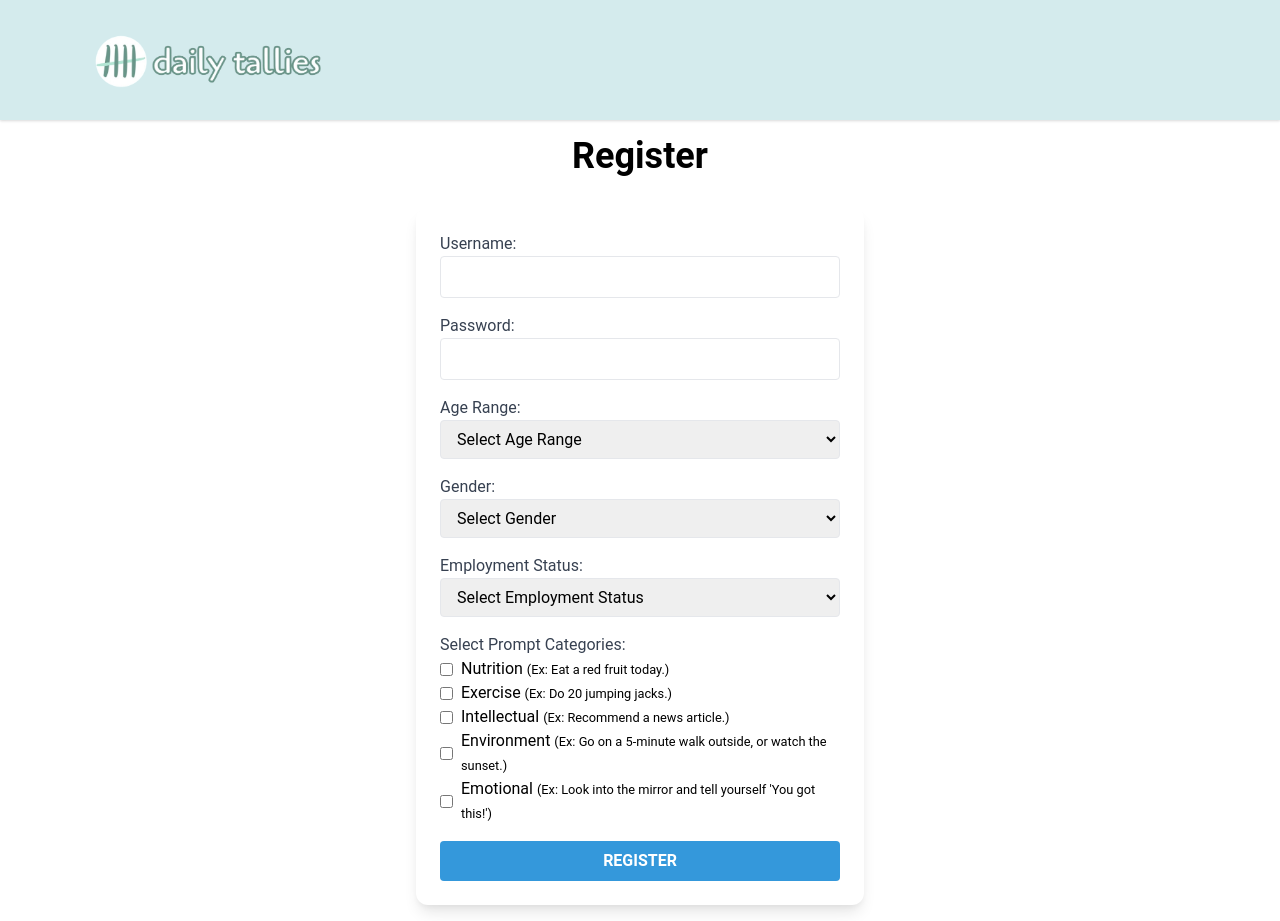
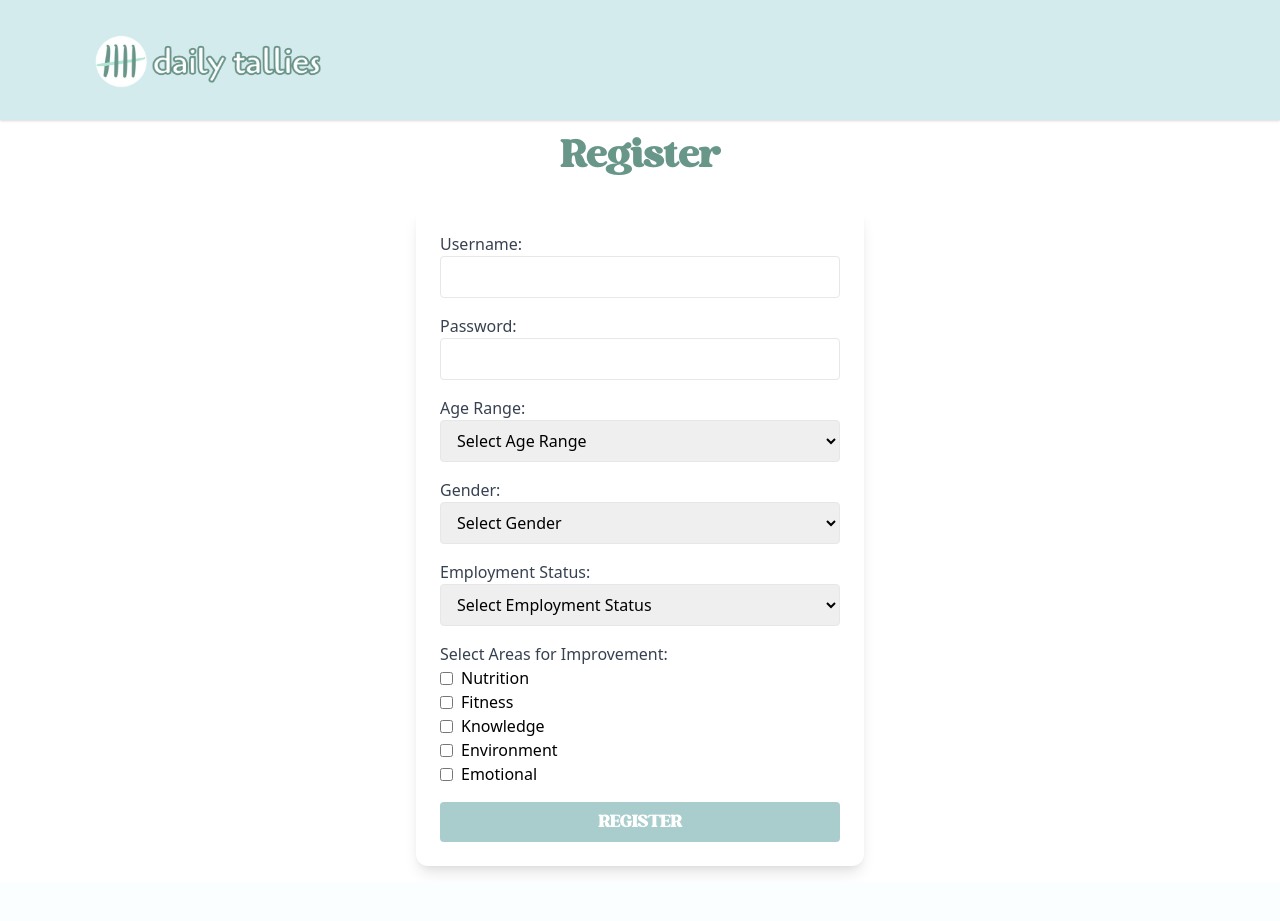
Before and after one commit to aishanibal/dailytallies, a Flask app: page /register in a window 1280 px wide. After the commit the page ends 873 px from the top, so only its background shows below. Run offline with Flask 3, Linux system fonts and the light colour scheme.

Commit message:
yassifying (pt 2)

```diff
--- a/app.py
+++ b/app.py
@@ -262,8 +262,8 @@ def index():
 
 PROMPT_CATEGORIES = {
     "Nutrition": "Eat a red fruit today.",
-    "Exercise": "Do 20 jumping jacks.",
-    "Intellectual": "Recommend a news article.",
+    "Fitness": "Do 20 jumping jacks.",
+    "Knowledge": "Recommend a news article.",
     "Environment": "Go on a 5-minute walk outside, or watch the sunset.",
     "Emotional": "Look into the mirror and tell yourself 'You got this!'"
 }
--- a/static/style.css
+++ b/static/style.css
@@ -1,6 +1,24 @@
 /* Override Tailwind font styles */
-body, h1, h2, h3, h4, h5, h6, p, a, button {
-    font-family: 'Roboto', sans-serif; /* Set a custom font */
+@font-face {
+    font-family: font1;
+    src: url("Holen Vintage.otf")
+}
+
+h1, h2, h3, h4, h5, h6, a, button {
+    font-family: 'font1'; /* Set a custom font */
+    color: #689689;
+}
+
+a.bg-blue-500{
+    background-color: #6181A2;
+}
+
+a.bg-green-500{
+    background-color: #A9CDCD;
+}
+
+a.bg-green-500.hover, a.bg-blue-500.hover{
+    background-color: #D4EBED;
 }
 
 body.bg-gray-100{
@@ -14,62 +32,47 @@ body.bg-gray-100{
     --custom-accent-color: #e74c3c; /* Example accent color */
 }
 
-/* Override Tailwind color classes */
-.text-primary {
-    color: var(--custom-primary-color) !important;
-}
-.text-secondary {
-    color: var(--custom-secondary-color) !important;
-}
-.text-accent {
-    color: var(--custom-accent-color) !important;
-}
-
-/* Override Tailwind background colors */
-.bg-primary {
-    background-color: var(--custom-primary-color) !important;
-}
-.bg-secondary {
-    background-color: var(--custom-secondary-color) !important;
-}
-.bg-accent {
-    background-color: var(--custom-accent-color) !important;
-}
-
-/* Override Tailwind button styles */
 button {
-    background-color: var(--custom-primary-color) !important;
+    background-color: #A9CDCD !important;
     color: #fff !important;
     padding: 0.5rem 1rem;
-    border-radius: 4px;
+    border-radius: 60px;
     font-weight: bold;
     text-transform: uppercase;
 }
   /* Layout containers */
 .main-container {
-    max-width: 1200px;
-    margin: 0 auto;
     width: 100%;
-    min-height: 100vh;
+    min-height: calc(100vh - 72px);
     display: flex;
-    padding: 2rem;
+    overflow: hidden;
 }
 
 /* Content sections */
 .content-section {
-    flex: 1;
     padding: 2rem;
     display: flex;
     flex-direction: column;
-    gap: 2rem;
+    justify-content: center;
+    width: 40%;
+    flex-shrink: 0;
 }
 
 .graphic-section {
-    flex-grow: 0.5;
+    flex-shrink: 0;
     position: relative;
-    display: flex;
+    width: 60%;
+    flex-shrink: 0;
+    padding: 4rem;
     align-items: center;
     justify-content: center;
+}
+
+.graphic-section img{
+    width: 100%;
+    height: 100%;
+    object-fit: cover;
+    object-position: center;
 }
 
 img.max-w-full{
@@ -90,6 +93,7 @@ img.max-w-full{
     border-radius: 0.75rem;
     padding: 1.5rem;
     box-shadow: 0 4px 6px rgba(0, 0, 0, 0.1);
+    max-width: 100%;
 }
 
 /* Override Tailwind container padding */
--- a/templates/index.html
+++ b/templates/index.html
@@ -17,7 +17,7 @@
 
             <div class="welcome-card">
                 <h2 class="text-2xl font-semibold mb-4">Welcome to Daily Tallies</h2>
-                <p class="mb-6 text-gray-600">Track your mental health journey with daily prompts and reflections.</p>
+                <p class="mb-6 text-gray-600">Introducing Daily Tallies – your interactive everyday to-do list! Powered by Anthropic, Daily Tallies supports a mindful lifestyle with personalized AI prompts, progress tracking, and daily journaling.</p>
                 <div class="flex justify-center space-x-4">
                     <a href="{{ url_for('login') }}" class="bg-blue-500 text-white px-4 py-2 rounded hover:bg-blue-600">Login</a>
                     <a href="{{ url_for('register') }}" class="bg-green-500 text-white px-4 py-2 rounded hover:bg-green-600">Register</a>
@@ -27,8 +27,7 @@
 
         <div class="graphic-section">
             <img src="{{ url_for('static', filename='images/index-graphic.jpg') }}"
-                 alt="Decorative illustration"
-                 class="max-w-full h-auto">
+                 alt="Decorative illustration">
         </div>
     </div>
 </body>
--- a/templates/journal.html
+++ b/templates/journal.html
@@ -4,6 +4,7 @@
 {% block title %}Journal{% endblock %}
 
 {% block content %}
+<div class="container mx-auto px-4 py-8">
 <h1 class="text-4xl font-bold mb-8">Journal</h1>
 
 <form action="{{ url_for('submit_journal') }}" method="POST" class="space-y-4">
@@ -13,4 +14,5 @@
     </div>
     <button type="submit" class="bg-blue-500 text-white px-4 py-2 rounded hover:bg-blue-600">Save Entry</button>
 </form>
+</div>
 {% endblock %}
--- a/templates/register.html
+++ b/templates/register.html
@@ -73,14 +73,16 @@
 
     <!-- Prompt categories selection as checkboxes -->
     <div>
-        <label class="block text-gray-700">Select Prompt Categories:</label>
+        <label class="block text-gray-700">Select Areas for Improvement:</label>
         {% for category, example in prompt_categories.items() %}
             <div class="flex items-center">
                 <input type="checkbox" name="prompt_categories" value="{{ category }}" class="mr-2">
-                <label>{{ category }} <small>(Ex: {{ example }})</small></label>
+                <label>{{ category }} </label>
             </div>
         {% endfor %}
     </div>
 
     <button type="submit" class="w-full bg-green-500 text-white px-4 py-2 rounded hover:bg-green-600">Register</button>
 </form>
+        </div>
+    </div>
--- a/templates/view_journal.html
+++ b/templates/view_journal.html
@@ -2,7 +2,7 @@
 
 {% block title %}View Journal Entries{% endblock %}
 {% block content %}
-<div class="container mx-auto p-4">
+<div class="container mx-auto p-4 py-8">
     <!-- Calendar Navigation -->
     <div class="flex justify-between items-center mb-4">
         <a href="{{ url_for('view_journal', year=prev_year, month=prev_month) }}"
```
Also changed, not shown: daily_tallies.db, static/Holen Vintage.otf (added), static/StickySugary.ttf (added).
